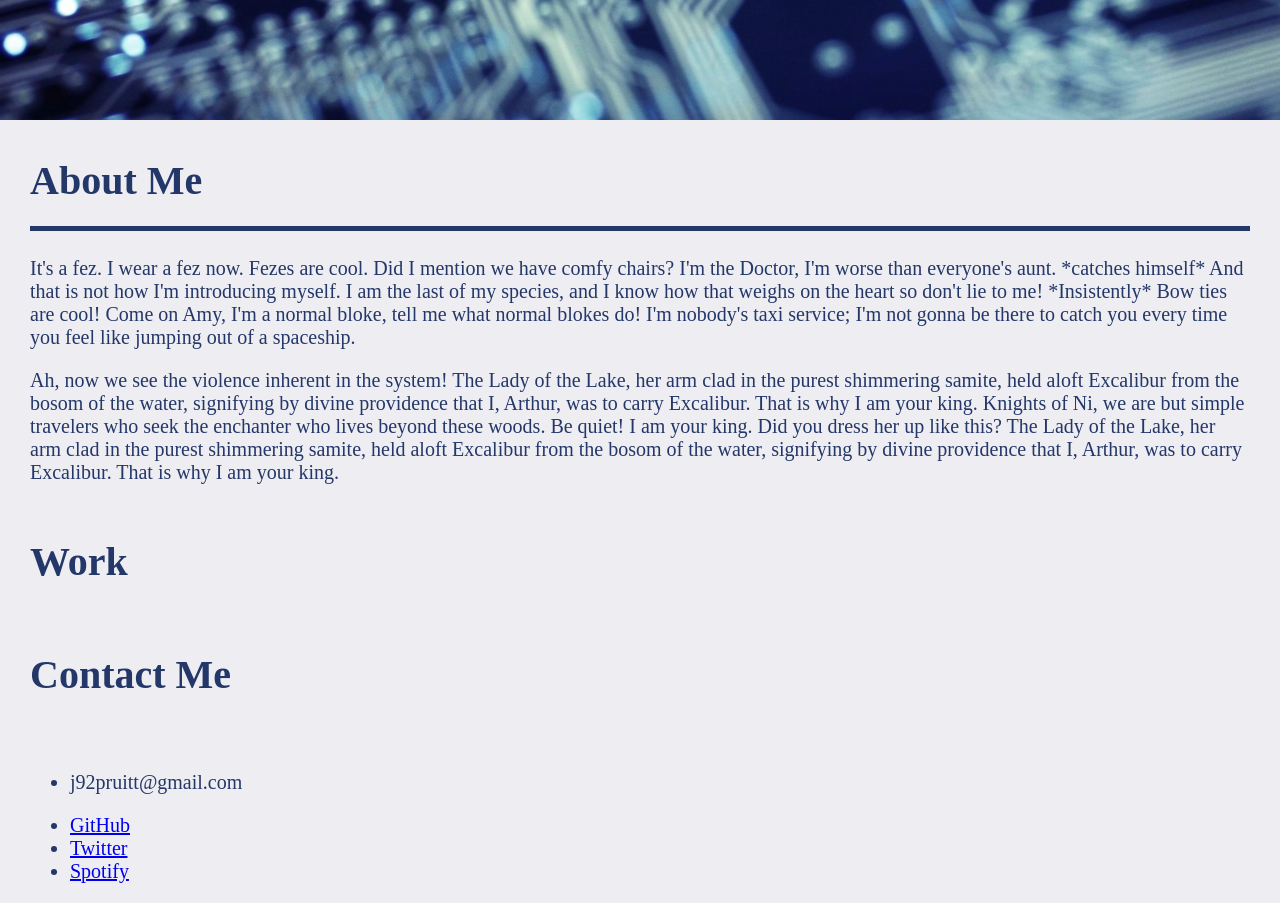
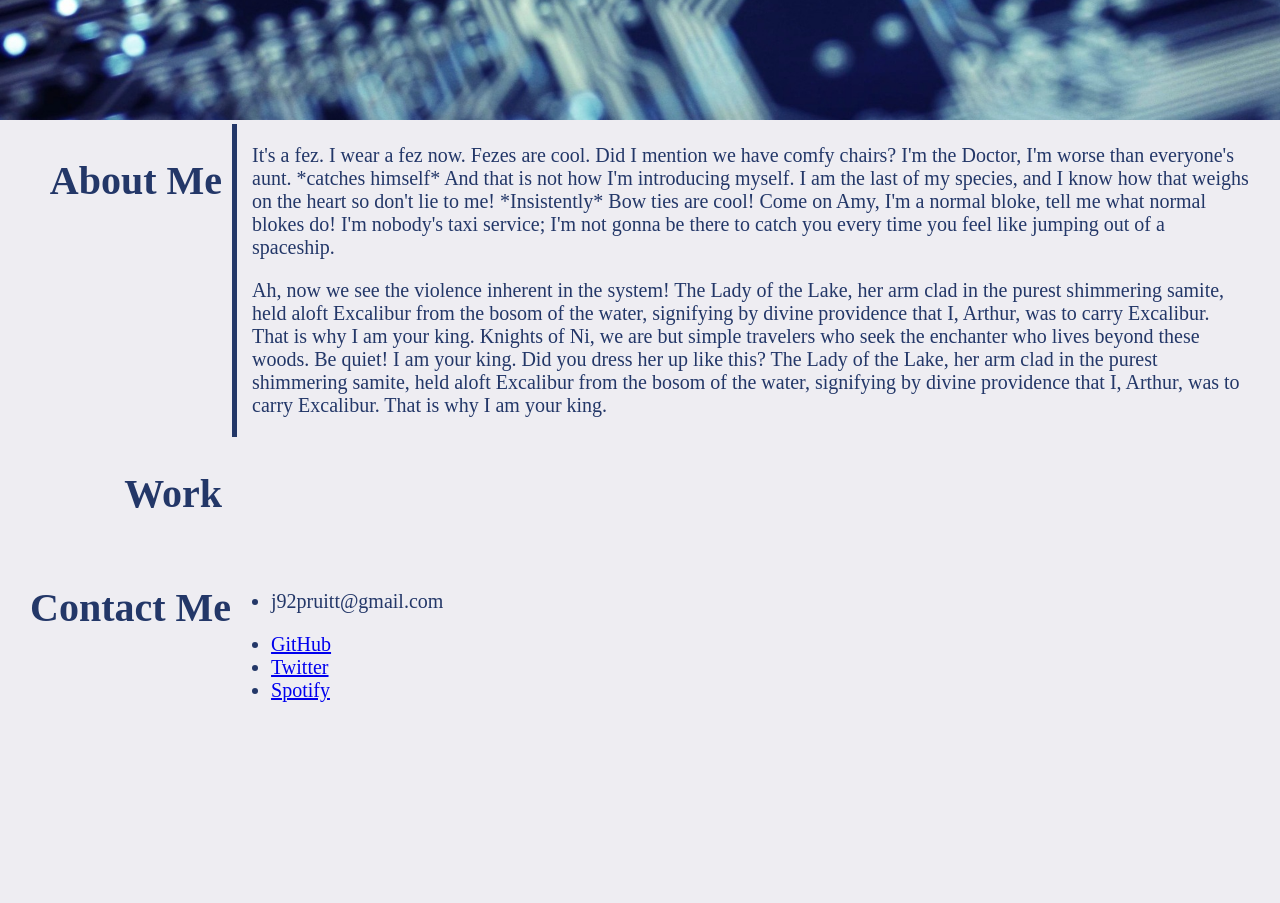
Before and after one commit to j92pruitt/portfolio, a plain HTML site: page index.html in a window 1280 px wide. Shown: the part 700-1603 px from the top of the page. After the commit the page ends 1422 px from the top, so only its background shows below. Drawn offline with Linux system fonts and the light colour scheme.

Commit message:
Added responsive styling for content sections.

```diff
--- a/assets/style.css
+++ b/assets/style.css
@@ -130,6 +130,26 @@ section h2{
     header a{
         font-size: 1.25rem;
     }
+
+    section{
+        flex-direction: row;
+    }
+
+    h2{
+        text-align: end;
+        min-width: 15vw;
+    }
+
+    .content{
+        padding-left: 30px;
+    }
+
+    .content::before{
+        bottom: 0%;
+        height: 100%;
+        width: 5px;
+        left: 10px;
+    }
 }
 
 @media screen and (min-width: 1300px) {
```
